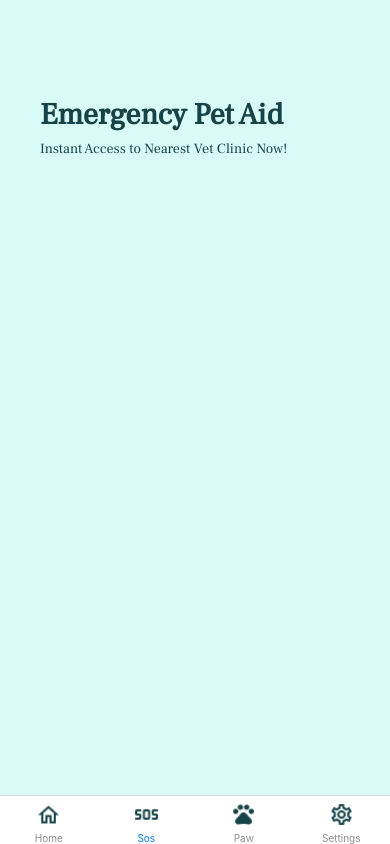
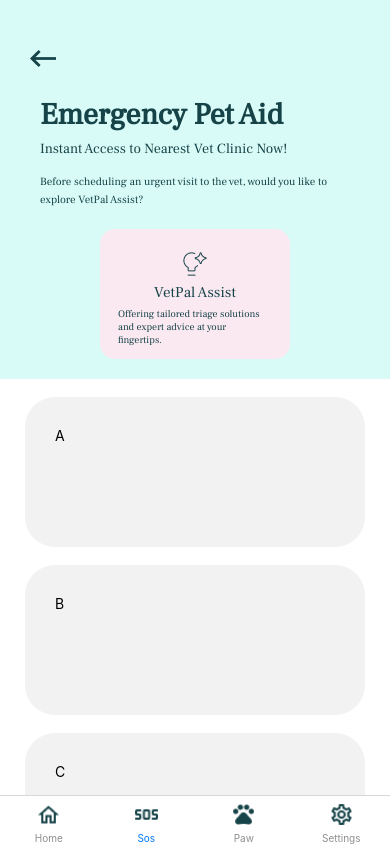
Before and after one commit to EddyEhhh/PawLife, a React Native app in the folder frontend/: screen /Sos in a window 390 px wide. Built offline with nearby package versions, Linux system fonts and the light colour scheme.

Commit message:
add: Improved UI for SOS Page

```diff
--- a/frontend/components/sosTab.jsx
+++ b/frontend/components/sosTab.jsx
@@ -1,10 +1,32 @@
-import React from "react";
-import {Text, View} from 'react-native';
+import React , {useState}from "react";
+import {Text, View ,TouchableOpacity , Image, SafeAreaView , FlatList , StyleSheet} from 'react-native';
 import globalStyles from "../style/global";
 
+
 const SosTab = ({ navigation }) =>{
+
+    const[vets, SetVets] = useState([
+        {Vet: 'A', id: 1},
+        {Vet: 'B', id: 2},
+        {Vet: 'C', id: 3},
+        {Vet: 'D', id: 4},
+    ]);
+
     return(
     <View style ={globalStyles.container}>
+        <SafeAreaView style={{
+            flex:1
+            }}>
+        <TouchableOpacity>
+            <Image source= {require('../assets/sosPage-assets/Vector.png')}
+                    style= {{
+                        position: "absolute",
+                        top : 50,
+                        left : 30
+                    }}
+            />
+
+        </TouchableOpacity>
         <Text style= {
             {color: '#164348',
             justifyContent: "center",
@@ -30,7 +52,93 @@ const SosTab = ({ navigation }) =>{
         }>
             Instant Access to Nearest Vet Clinic Now!
         </Text>
+        <Text style={{
+            color: '#164348',
+            justifyContent: "center",
+            fontFamily: "frank-regular",
+            fontSize: 11,
+            fontStyle: "normal",
+            fontWeight: "300",
+            lineHeight: 18,
+            paddingLeft: 40,
+            marginTop: 15,
+            paddingRight : 40
+        }}>
+            Before scheduling an urgent visit to the vet, would you like to explore VetPal Assist?
+        </Text>
+        <TouchableOpacity
+            style={{
+            marginLeft: 100,
+            marginRight: 100,
+            marginTop : 20,
+            paddingTop: 20,
+            backgroundColor: "#FBE9F2",
+            borderRadius: 15,
+            height: 130,
+            alignItems: 'center',
+        }}>
+            <Image source= {require('../assets/sosPage-assets/lightbulb-logo.png')}
+                   resizeMode='contain'
+                   style={{
+                    flex: .7 ,
+                    }}
+            />
+            <Text style = {{
+                color: '#164348',
+                justifyContent: "center",
+                fontFamily: "frank-regular",
+                fontSize: 15,
+                paddingTop: 5,
+            }}
+            >VetPal Assist</Text>
+            <Text style = {{
+                color: '#164348',
+                justifyContent: "center",
+                fontFamily: "frank-regular",
+                fontSize: 10,
+                paddingTop: 5,
+                paddingLeft: 18,
+                paddingRight: 18
+            }}
+            >Offering tailored triage solutions and expert advice at your fingertips.</Text>
+       </TouchableOpacity>
+        <View style={{
+            marginLeft: 100,
+            marginRight: 100,
+            paddingTop: 20,
+            paddingBottom: 20,
+
+        }}>
+        </View>
+        </SafeAreaView>
+
+        <SafeAreaView style={
+            {flex:1.1, backgroundColor: 'white'}
+        }>
+            <FlatList
+                data = {vets}
+                renderItem={( {item} )=> (
+                   <View style = { styles.item }
+                   ><Text>{item.Vet}</Text>
+                   </View>
+                )}
+            />
+        </SafeAreaView>
     </View>
     );
 }
+
+const styles = StyleSheet.create({
+    item: {
+        marginTop: 18,
+        padding: 30,
+        backgroundColor: '#F2F2F2',
+        marginHorizontal: 10,
+        marginLeft: 25,
+        marginRight: 25,
+        height: 150,
+        borderRadius: 30,
+
+    }
+})
 export default SosTab;
```
Also changed, not shown: frontend/assets/sosPage-assets/Vector.png (added), frontend/assets/sosPage-assets/lightbulb-logo.png (added).
